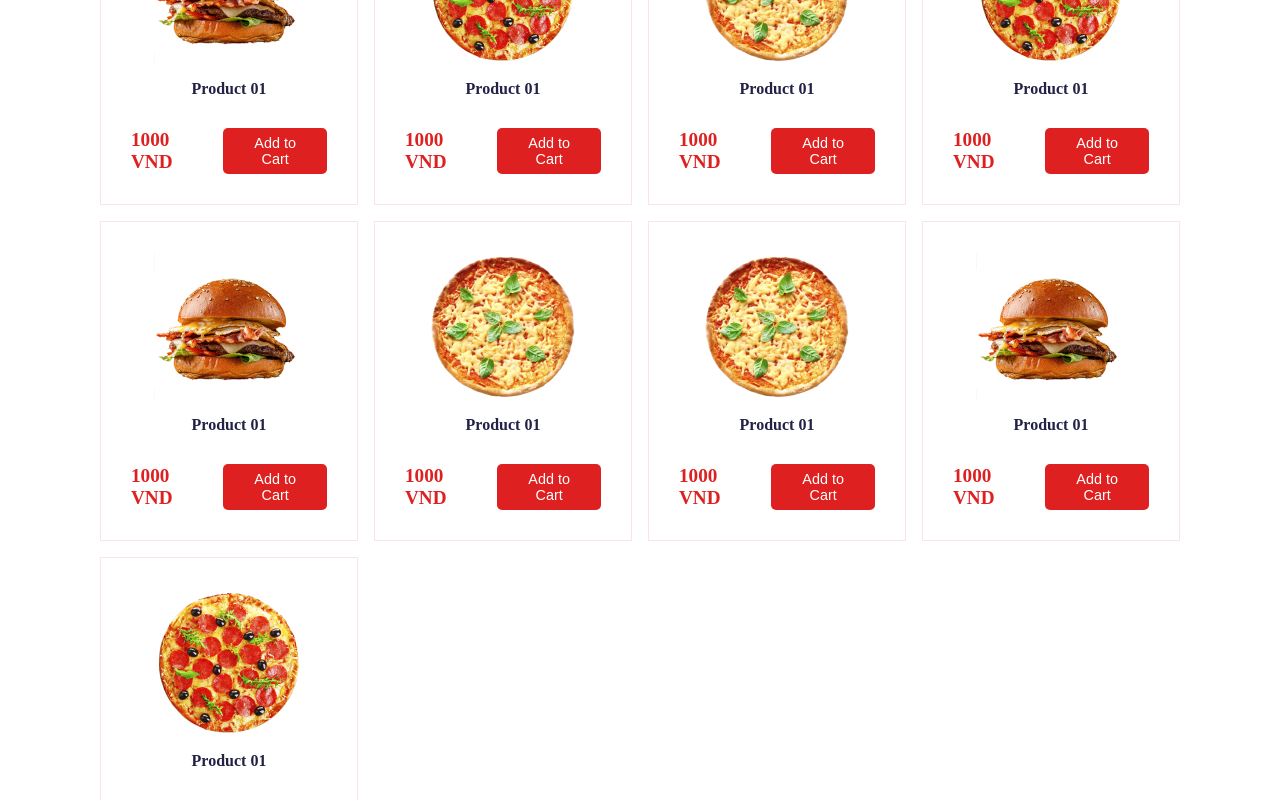
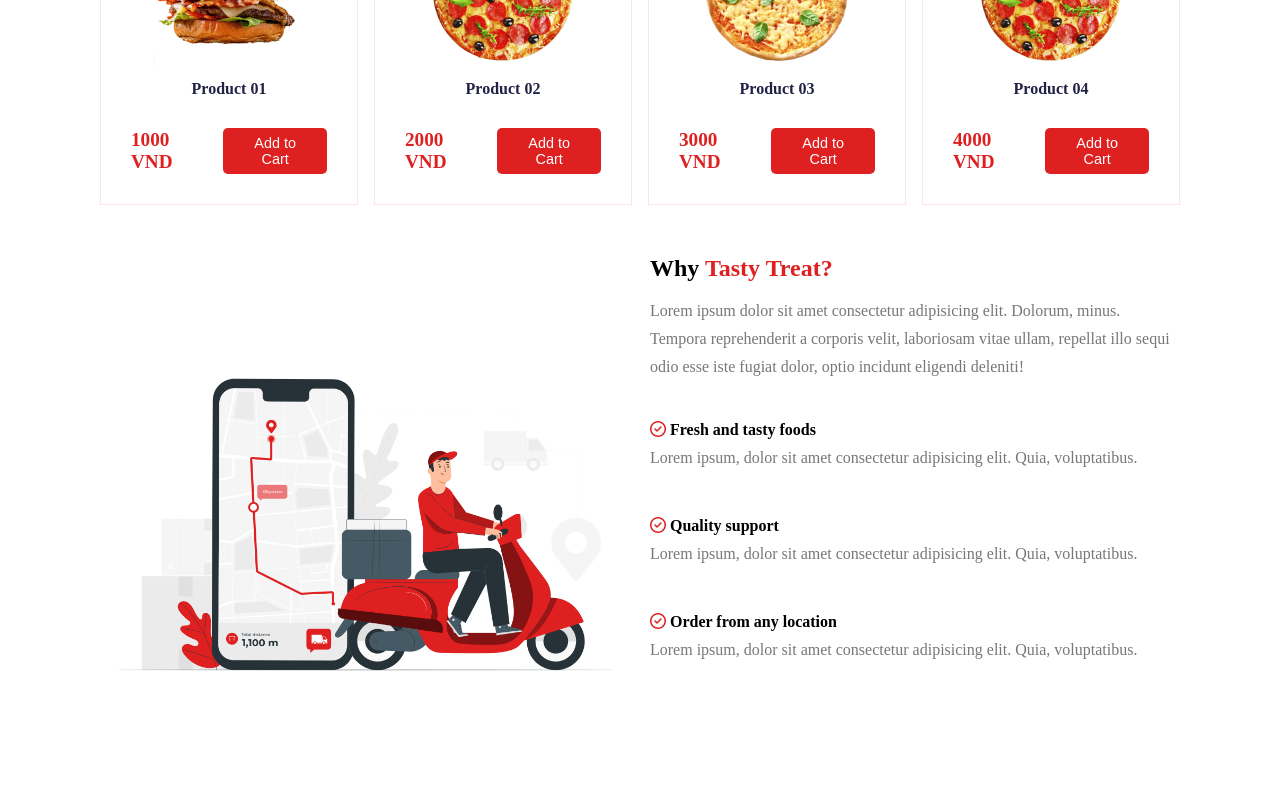
Before and after one commit to toan090400/web-mern-food-delivery-app, a React (Create React App) app in the folder client/: page / in a window 1280 px wide. Shown: the part 1360-2160 px from the top of the page. Built offline with nearby package versions, Linux system fonts and the light colour scheme.

Commit message:
shopping cart add,delete

```diff
--- a/client/src/components/Home/Home.jsx
+++ b/client/src/components/Home/Home.jsx
@@ -2,6 +2,7 @@ import React from "react";
 import { Link } from "react-router-dom";
 import { useSelector, useDispatch } from "react-redux";
 import { homeProductSelect } from "../../redux/styleSlice";
+import { addCart } from "../../redux/shoppingCartSlice";
 
 import hero from "../../assets/images/hero.png";
 
@@ -35,6 +36,40 @@ const Home = () => {
   const dispatch = useDispatch();
   const handlerProductSelect = (title) => {
     dispatch(homeProductSelect(title));
+  };
+  const handlerAddToCart = (title) => {
+    if (title === "1") {
+      const data = {
+        id: 1,
+        name: "Product 01",
+        price: 1000,
+      };
+      dispatch(addCart(data));
+    }
+    if (title === "2") {
+      const data = {
+        id: 2,
+        name: "Product 02",
+        price: 2000,
+      };
+      dispatch(addCart(data));
+    }
+    if (title === "3") {
+      const data = {
+        id: 3,
+        name: "Product 03",
+        price: 3000,
+      };
+      dispatch(addCart(data));
+    }
+    if (title === "4") {
+      const data = {
+        id: 4,
+        name: "Product 04",
+        price: 4000,
+      };
+      dispatch(addCart(data));
+    }
   };
   return (
     <div className="home">
@@ -201,7 +236,12 @@ const Home = () => {
               </h5>
               <div className="button">
                 <span className="product-price">1000 VND</span>
-                <button className="add-to-cart">Add to Cart</button>
+                <button
+                  onClick={() => handlerAddToCart("1")}
+                  className="add-to-cart"
+                >
+                  Add to Cart
+                </button>
               </div>
             </div>
           </div>
@@ -211,11 +251,16 @@ const Home = () => {
             </div>
             <div className="foods-content">
               <h5>
-                <Link to={`/`}>Product 01</Link>
+                <Link to={`/`}>Product 02</Link>
               </h5>
               <div className="button">
-                <span className="product-price">1000 VND</span>
-                <button className="add-to-cart">Add to Cart</button>
+                <span className="product-price">2000 VND</span>
+                <button
+                  onClick={() => handlerAddToCart("2")}
+                  className="add-to-cart"
+                >
+                  Add to Cart
+                </button>
               </div>
             </div>
           </div>
@@ -225,11 +270,16 @@ const Home = () => {
             </div>
             <div className="foods-content">
               <h5>
-                <Link to={`/`}>Product 01</Link>
+                <Link to={`/`}>Product 03</Link>
               </h5>
               <div className="button">
-                <span className="product-price">1000 VND</span>
-                <button className="add-to-cart">Add to Cart</button>
+                <span className="product-price">3000 VND</span>
+                <button
+                  onClick={() => handlerAddToCart("3")}
+                  className="add-to-cart"
+                >
+                  Add to Cart
+                </button>
               </div>
             </div>
           </div>
@@ -239,81 +289,16 @@ const Home = () => {
             </div>
             <div className="foods-content">
               <h5>
-                <Link to={`/`}>Product 01</Link>
+                <Link to={`/`}>Product 04</Link>
               </h5>
               <div className="button">
-                <span className="product-price">1000 VND</span>
-                <button className="add-to-cart">Add to Cart</button>
-              </div>
-            </div>
-          </div>
-          <div className="foods-cart">
-            <div className="foods-image">
-              <img src={product01} alt="product01" loading="lazy" />
-            </div>
-            <div className="foods-content">
-              <h5>
-                <Link to={`/`}>Product 01</Link>
-              </h5>
-              <div className="button">
-                <span className="product-price">1000 VND</span>
-                <button className="add-to-cart">Add to Cart</button>
-              </div>
-            </div>
-          </div>
-          <div className="foods-cart">
-            <div className="foods-image">
-              <img src={product02} alt="product01" loading="lazy" />
-            </div>
-            <div className="foods-content">
-              <h5>
-                <Link to={`/`}>Product 01</Link>
-              </h5>
-              <div className="button">
-                <span className="product-price">1000 VND</span>
-                <button className="add-to-cart">Add to Cart</button>
-              </div>
-            </div>
-          </div>
-          <div className="foods-cart">
-            <div className="foods-image">
-              <img src={product02} alt="product01" loading="lazy" />
-            </div>
-            <div className="foods-content">
-              <h5>
-                <Link to={`/`}>Product 01</Link>
-              </h5>
-              <div className="button">
-                <span className="product-price">1000 VND</span>
-                <button className="add-to-cart">Add to Cart</button>
-              </div>
-            </div>
-          </div>
-          <div className="foods-cart">
-            <div className="foods-image">
-              <img src={product01} alt="product01" loading="lazy" />
-            </div>
-            <div className="foods-content">
-              <h5>
-                <Link to={`/`}>Product 01</Link>
-              </h5>
-              <div className="button">
-                <span className="product-price">1000 VND</span>
-                <button className="add-to-cart">Add to Cart</button>
-              </div>
-            </div>
-          </div>
-          <div className="foods-cart">
-            <div className="foods-image">
-              <img src={product03} alt="product01" loading="lazy" />
-            </div>
-            <div className="foods-content">
-              <h5>
-                <Link to={`/`}>Product 01</Link>
-              </h5>
-              <div className="button">
-                <span className="product-price">1000 VND</span>
-                <button className="add-to-cart">Add to Cart</button>
+                <span className="product-price">4000 VND</span>
+                <button
+                  onClick={() => handlerAddToCart("4")}
+                  className="add-to-cart"
+                >
+                  Add to Cart
+                </button>
               </div>
             </div>
           </div>
--- a/client/src/components/Layout/Header/Header.jsx
+++ b/client/src/components/Layout/Header/Header.jsx
@@ -2,11 +2,14 @@ import React from "react";
 import { Link } from "react-router-dom";
 import { useSelector, useDispatch } from "react-redux";
 import { menuBar, shoppingCard } from "../../../redux/styleSlice";
+import { deleteProduct } from "../../../redux/shoppingCartSlice";
 
 import logo from "../../../assets/images/res-logo.png";
 import product02 from "../../../assets/images/product_2.1.jpg";
 const Header = ({ link }) => {
   const styles = useSelector((state) => state.styles);
+  const shoppingCart = useSelector((state) => state.shoppingCart);
+  console.log(shoppingCart);
   const dispatch = useDispatch();
   const handlerClickBar = () => {
     dispatch(menuBar());
@@ -19,6 +22,9 @@ const Header = ({ link }) => {
   };
   const handlerClickShoppingCardBarClose = () => {
     dispatch(shoppingCard());
+  };
+  const handlerDeleteProduct = (data) => {
+    dispatch(deleteProduct(data));
   };
   return (
     <>
@@ -63,7 +69,7 @@ const Header = ({ link }) => {
                 onClick={handlerClickShoppingCard}
                 className="fa-solid fa-cart-shopping"
               ></i>
-              <span>0</span>
+              <span>{shoppingCart.quantityItem}</span>
             </div>
             <div className="info-login">
               <Link to={`/login`} className="link">
@@ -105,7 +111,7 @@ const Header = ({ link }) => {
         </div>
       </div>
       <div
-        className={styles.shoppingCard ? "shopping-cart open" : "shopping-cart"}
+        className={styles.shoppingCard ? "shopping-cart" : "shopping-cart open"}
       >
         <div className="cart-chill">
           <div
@@ -115,71 +121,41 @@ const Header = ({ link }) => {
             <i className="fa-solid fa-circle-xmark"></i>
           </div>
           <div className="card">
-            <div className="card-item">
+            {shoppingCart.cart.map((item) => {
+              return (
+                <div key={item.id} className="card-item">
                   <div className="data-item">
                     <div className="image-item">
                       <img src={product02} alt="product" loading="lazy" />
                     </div>
                     <div className="product-item">
                       <p>
-                    Product 01 <span>X 2</span>
+                        {item.name} <span>X 1</span>
                       </p>
+                    </div>
+                    <div className="product-delete">
+                      <i
+                        onClick={() => handlerDeleteProduct(item.id)}
+                        className="fa-solid fa-circle-xmark"
+                      ></i>
                     </div>
                   </div>
                   <div className="item-price">
-                <p>123123</p>
+                    <p>{item.price}</p>
                   </div>
                   <div className="quatity-item">
-                <i class="fa-solid fa-plus"></i>
+                    <i className="fa-solid fa-plus"></i>
                     <span>1</span>
-                <i class="fa-solid fa-minus"></i>
+                    <i className="fa-solid fa-minus"></i>
                   </div>
                 </div>
-            <div className="card-item">
-              <div className="data-item">
-                <div className="image-item">
-                  <img src={product02} alt="product" loading="lazy" />
-                </div>
-                <div className="product-item">
-                  <p>
-                    Product 01 <span>X 2</span>
-                  </p>
-                </div>
-              </div>
-              <div className="item-price">
-                <p>123123</p>
-              </div>
-              <div className="quatity-item">
-                <i class="fa-solid fa-plus"></i>
-                <span>1</span>
-                <i class="fa-solid fa-minus"></i>
-              </div>
-            </div>
-            <div className="card-item">
-              <div className="data-item">
-                <div className="image-item">
-                  <img src={product02} alt="product" loading="lazy" />
-                </div>
-                <div className="product-item">
-                  <p>
-                    Product 01 <span>X 2</span>
-                  </p>
-                </div>
-              </div>
-              <div className="item-price">
-                <p>123123</p>
-              </div>
-              <div className="quatity-item">
-                <i class="fa-solid fa-plus"></i>
-                <span>1</span>
-                <i class="fa-solid fa-minus"></i>
-              </div>
-            </div>
+              );
+            })}
           </div>
           <div className="total-price">
             <div className="price">
               <h5>
-                Total: <span>1231345</span>
+                Total: <span>{shoppingCart.total}</span>
               </h5>
             </div>
             <div className="checkout">
--- /dev/null
+++ b/client/src/redux/shoppingCartSlice.js
@@ -0,0 +1,80 @@
+import { createSlice } from "@reduxjs/toolkit";
+
+const getDataCart =
+  localStorage.getItem("cart") == null
+    ? []
+    : JSON.parse(localStorage.getItem("cart"));
+const getDataTotal =
+  localStorage.getItem("total") == null
+    ? 0
+    : JSON.parse(localStorage.getItem("total"));
+const getDataQuantityItem =
+  localStorage.getItem("quantityItem") == null
+    ? 0
+    : JSON.parse(localStorage.getItem("quantityItem"));
+
+export const shoppingCartSlice = createSlice({
+  name: "styles",
+  initialState: {
+    cart: getDataCart,
+    total: getDataTotal,
+    quantityItem: getDataQuantityItem,
+  },
+  reducers: {
+    addCart: (state, action) => {
+      const actionId = action.payload.id;
+      const actionName = action.payload.name;
+      const actionPrice = action.payload.price;
+      // kiểm tra xem item có tồn tại không ?
+      const findItem = state.cart.find((item) => item.id === actionId);
+      // nếu không có thì thì thêm mới item
+      if (!findItem) {
+        // cập nhập lại số lượng trong giỏ hàng
+        state.quantityItem = state.quantityItem + 1;
+        // thêm mới vào giỏ hàng
+        state.cart.push({
+          id: actionId,
+          name: actionName,
+          price: actionPrice,
+          quantity: 1,
+          totalProduct: actionPrice * 1,
+        });
+        // cập nhập lại tổng tiền giỏ hàng
+        state.total = state.cart.reduce(
+          (total, item) => total + item.totalProduct,
+          0
+        );
+        // lưu dữ liệu lại tại localStorage
+        localStorage.setItem("cart", JSON.stringify(state.cart));
+        localStorage.setItem("total", JSON.stringify(state.total));
+        localStorage.setItem(
+          "quantityItem",
+          JSON.stringify(state.quantityItem)
+        );
+      }
+    },
+    deleteProduct: (state, action) => {
+      const actionId = action.payload;
+      // kiểm tra xem item có tồn tại không ?
+      const findItem = state.cart.find((item) => item.id === actionId);
+      console.log(findItem.totalProduct);
+      if (findItem) {
+        state.cart = state.cart.filter((item) => item.id !== actionId);
+        state.total = state.total - findItem.totalProduct;
+        state.quantityItem = state.quantityItem - 1;
+        // lưu dữ liệu lại tại localStorage
+        localStorage.setItem("cart", JSON.stringify(state.cart));
+        localStorage.setItem("total", JSON.stringify(state.total));
+        localStorage.setItem(
+          "quantityItem",
+          JSON.stringify(state.quantityItem)
+        );
+      }
+    },
+  },
+});
+
+// Action creators are generated for each case reducer function
+export const { addCart, deleteProduct } = shoppingCartSlice.actions;
+
+export default shoppingCartSlice.reducer;
--- a/client/src/redux/store.js
+++ b/client/src/redux/store.js
@@ -1,7 +1,9 @@
 import { configureStore } from "@reduxjs/toolkit";
 import styleSlice from "./styleSlice";
+import shoppingCartSlice from "./shoppingCartSlice";
 export default configureStore({
   reducer: {
     styles: styleSlice,
+    shoppingCart: shoppingCartSlice,
   },
 });
```
Also changed, not shown: client/src/components/Layout/Header/_header.scss (+6 -1 lines). Lines whose indentation alone changed are shown as unchanged.
